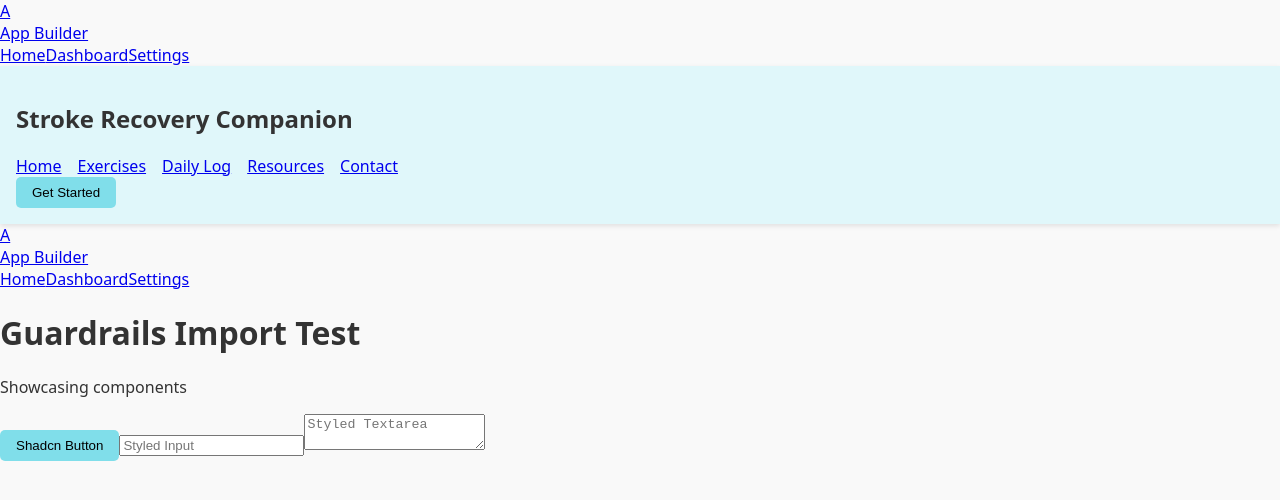
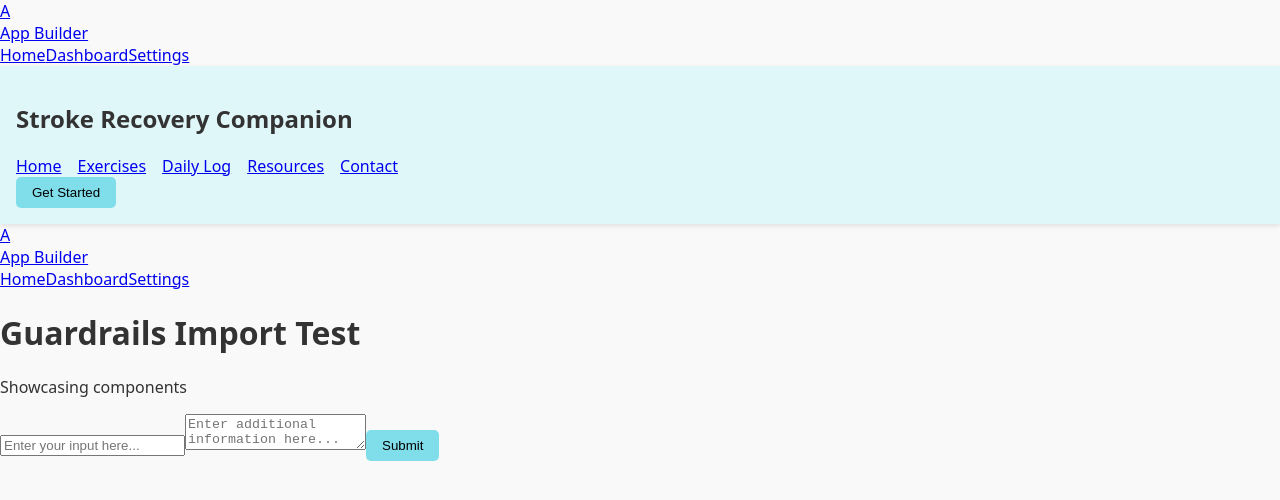
Before and after one commit to Rnocek14/my-first-ai-app, a React (Vite) app: page /guardrails-import-test in a window 1280 px wide. Shown: the top 500 px of the page. Built offline with nearby package versions, Linux system fonts and the light colour scheme.

Commit message:
Created GuardrailsImportTest page with Input, Textarea, and Submit Button.

```diff
--- a/src/pages/GuardrailsImportTest.tsx
+++ b/src/pages/GuardrailsImportTest.tsx
@@ -10,9 +10,9 @@ const GuardrailsImportTest: React.FC = () => {
     <AppShell>
       <PageHeader title="Guardrails Import Test" subtitle="Showcasing components" />
       <div className="flex flex-col gap-6 p-6">
-        <Button>Shadcn Button</Button>
-        <Input placeholder="Styled Input" />
-        <Textarea placeholder="Styled Textarea" />
+        <Input placeholder="Enter your input here..." />
+        <Textarea placeholder="Enter additional information here..." />
+        <Button type="button">Submit</Button>
       </div>
     </AppShell>
   );
```
